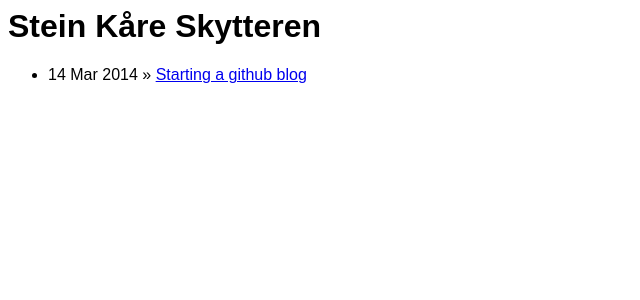
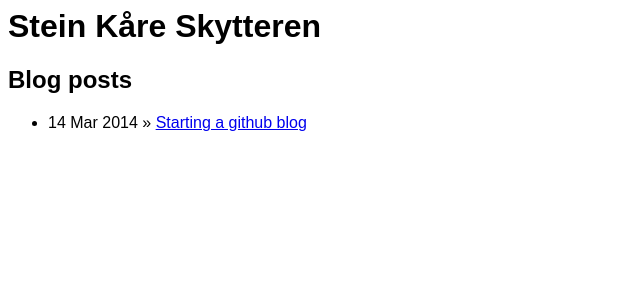
Before and after one commit to skytteren/skytteren.github.io, a Jekyll site: the page built from index.html, in a window 1280 px wide. Shown: the top 300 px of the page, without its empty margins (0-640 px from the left). Built offline with Jekyll 4.4.1, drawn with Linux system fonts in a browser that asks for light colours.

Commit message:
Update index.html

```diff
--- a/index.html
+++ b/index.html
@@ -5,8 +5,10 @@ title: Stein Kåre Skytteren
 
 <h1>{{ page.title }}</h1>
 
-  <ul class="posts">
-    {% for post in site.posts %}
-      <li><span>{{ post.date | date_to_string }}</span> &raquo; <a href="{{ post.url }}">{{ post.title }}</a></li>
-    {% endfor %}
-  </ul>
+<h2>Blog posts</h2>
+
+<ul class="posts">
+  {% for post in site.posts %}
+    <li><span>{{ post.date | date_to_string }}</span> &raquo; <a href="{{ post.url }}">{{ post.title }}</a></li>
+  {% endfor %}
+</ul>
```
